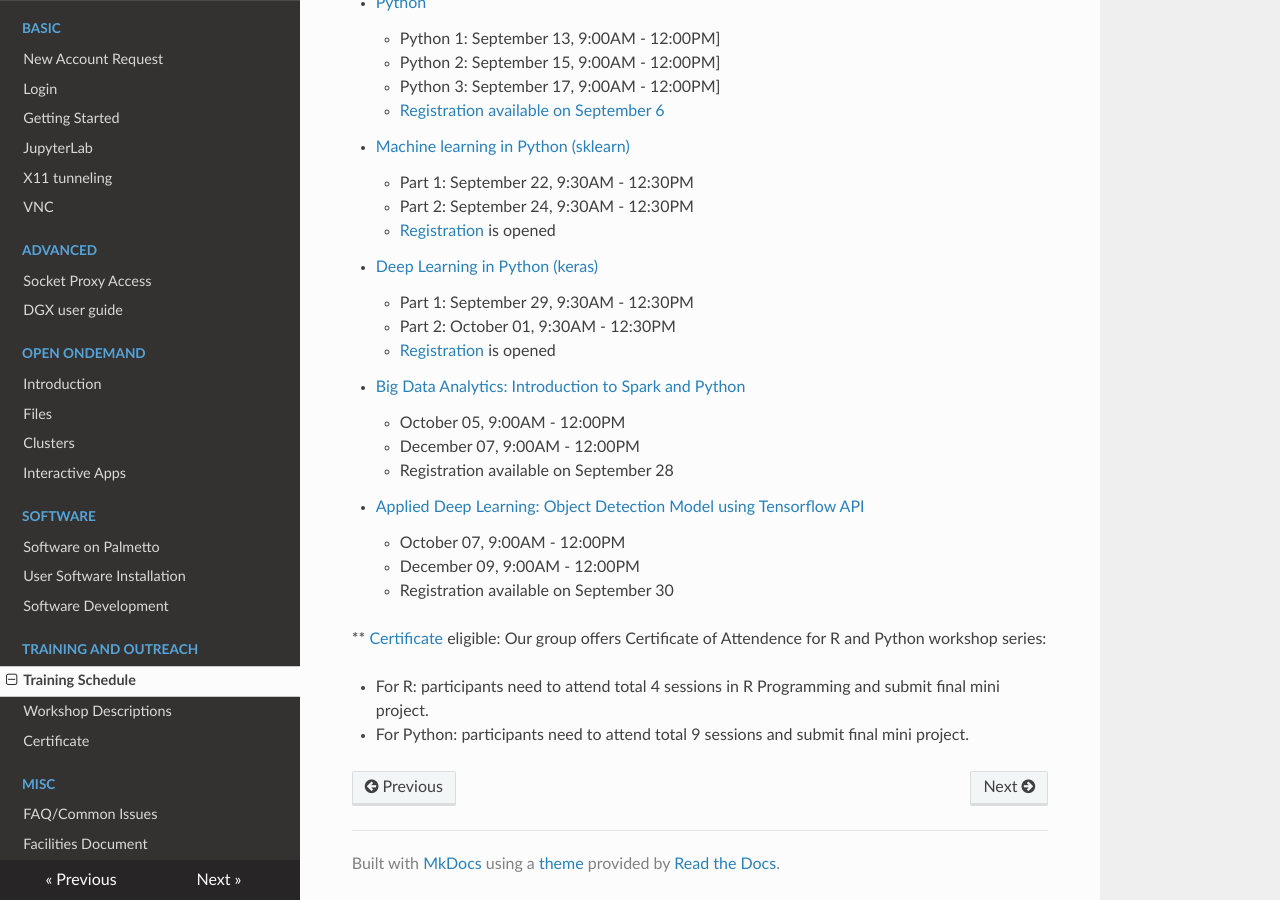
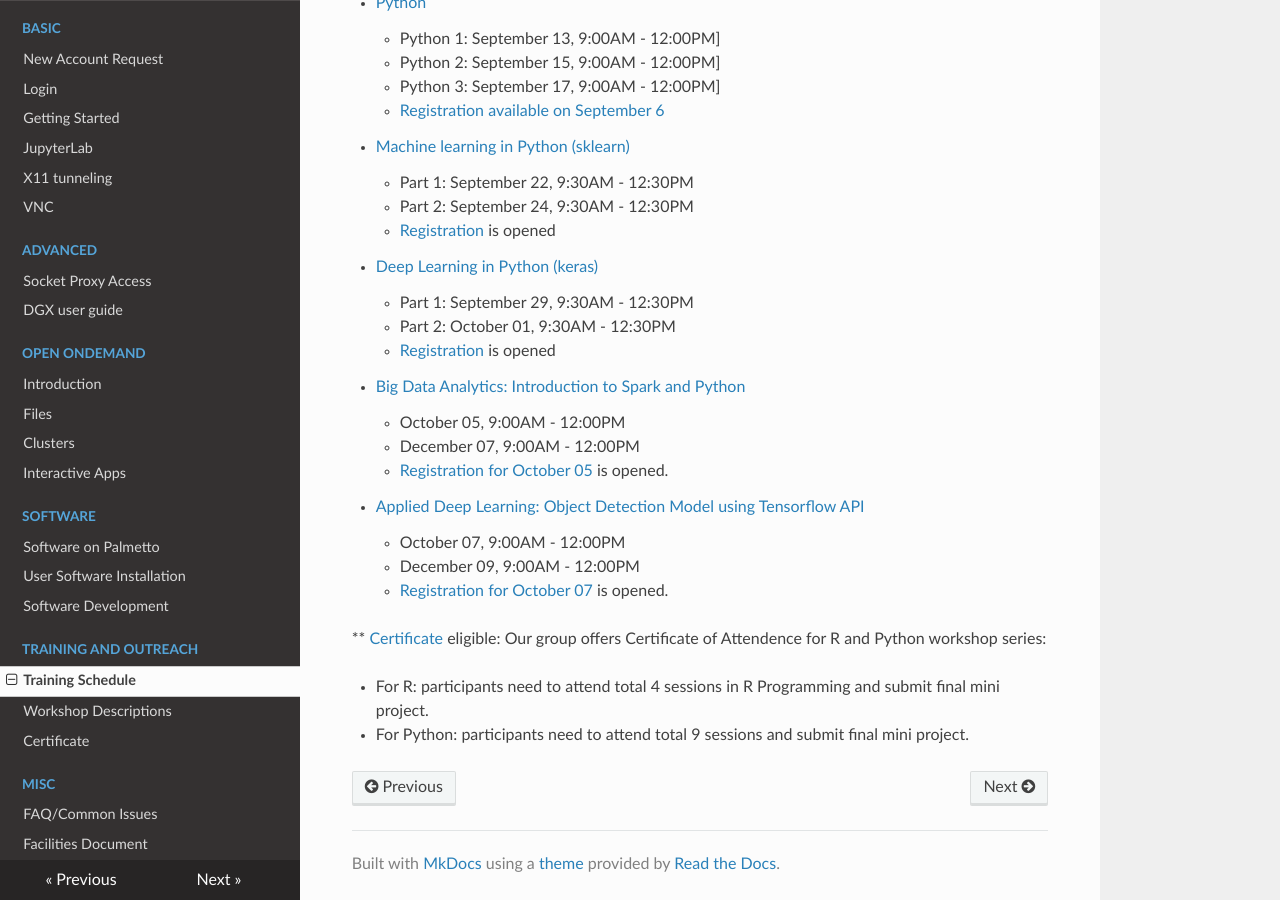
Before and after one commit to clemsonciti/palmetto-documentation, an MkDocs documentation site: the page built from docs/training/schedule.md, in a window 1280 px wide and 900 px high, scrolled down 884 px. Built offline with MkDocs 1.6.1, drawn with Linux system fonts in a browser that asks for light colours; nearby versions of some CDN libraries.

Commit message:
Update schedule.md

```diff
--- a/docs/training/schedule.md
+++ b/docs/training/schedule.md
@@ -49,12 +49,12 @@ Registration link will be automatically closed once it hits max 60 participants.
 - [Big Data Analytics: Introduction to Spark and Python](workshop.md#introduction-to-big-data-analytics-using-sparkpython)
     - October 05, 9:00AM - 12:00PM
     - December 07, 9:00AM - 12:00PM
-    - Registration available on September 28
+    - [Registration for October 05](https://docs.google.com/forms/d/e/1FAIpQLSeA9naXR6wYbWYe2YAEf7I8MWU_eUdNA3Xb1pNsZ8in16I2Og/viewform) is opened.
 
 - [Applied Deep Learning: Object Detection Model using Tensorflow API](workshop.md#introduction-to-applied-deep-learning-object-detection-model-using-tensorflow-api)
     - October 07, 9:00AM - 12:00PM
     - December 09, 9:00AM - 12:00PM
-    - Registration available on September 30
+    - [Registration for October 07](https://docs.google.com/forms/d/e/1FAIpQLSdePSzb2nQp5fCo0ojXVyzww57_QZ-u86xHS73zsgJ6FNEVsg/viewform) is opened.
 
 ** [Certificate](https://www.palmetto.clemson.edu/palmetto/training/certificates/) eligible:
 Our group offers Certificate of Attendence for R and Python workshop series:
```
